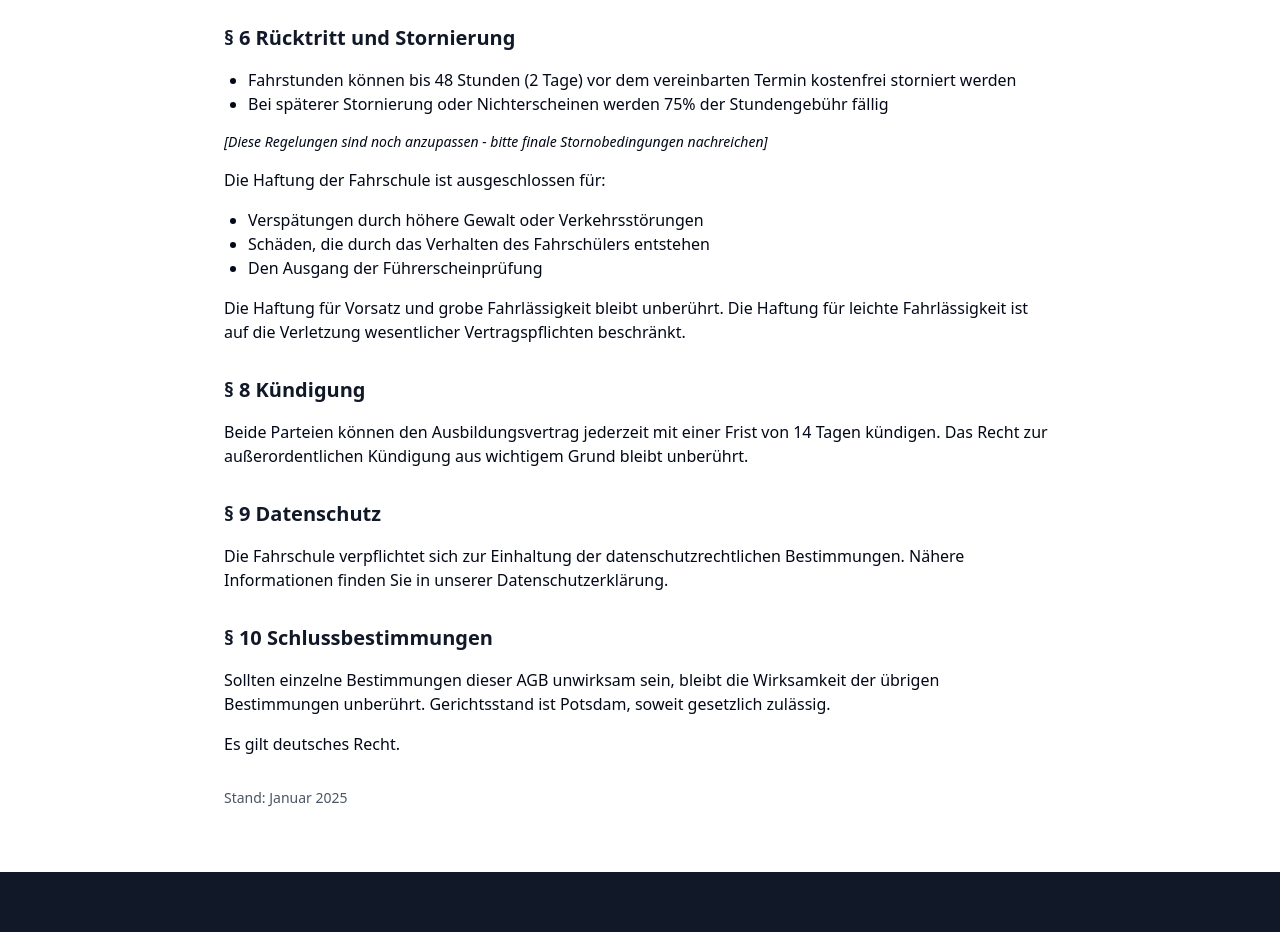
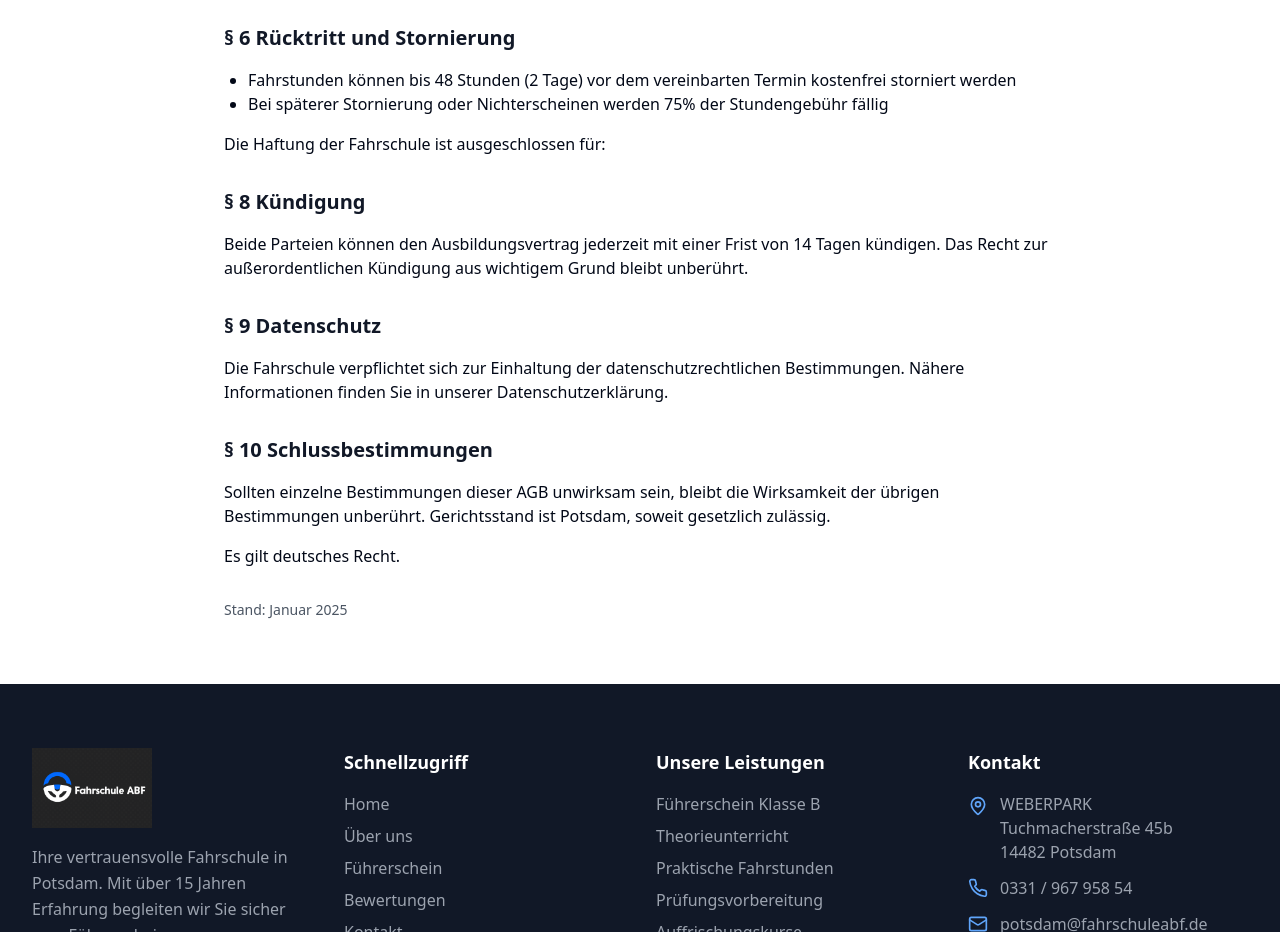
Before and after one commit to jakobkrenzlin-cloud/abf-fahrschule-potsdam, a React (Vite) app: page /agb in a window 1280 px wide. Shown: the part 1080-2012 px from the top of the page. Built offline with nearby package versions, Linux system fonts and the light colour scheme.

Commit message:
Visual edit in Lovable

```diff
--- a/src/pages/AGB.tsx
+++ b/src/pages/AGB.tsx
@@ -48,16 +48,16 @@ const AGB = () => {
             <li>Fahrstunden können bis 48 Stunden (2 Tage) vor dem vereinbarten Termin kostenfrei storniert werden</li>
             <li>Bei späterer Stornierung oder Nichterscheinen werden 75% der Stundengebühr fällig</li>
           </ul>
-          <p className="mb-4 text-sm italic">[Diese Regelungen sind noch anzupassen - bitte finale Stornobedingungen nachreichen]</p>
+
 
 
           <p className="mb-4">Die Haftung der Fahrschule ist ausgeschlossen für:</p>
           <ul className="mb-4 ml-6 list-disc">
-            <li>Verspätungen durch höhere Gewalt oder Verkehrsstörungen</li>
-            <li>Schäden, die durch das Verhalten des Fahrschülers entstehen</li>
-            <li>Den Ausgang der Führerscheinprüfung</li>
+
+
+
           </ul>
-          <p className="mb-4">Die Haftung für Vorsatz und grobe Fahrlässigkeit bleibt unberührt. Die Haftung für leichte Fahrlässigkeit ist auf die Verletzung wesentlicher Vertragspflichten beschränkt.</p>
+
 
           <h2 className="text-xl font-semibold text-gray-900 mb-4 mt-8">§ 8 Kündigung</h2>
           <p className="mb-4">Beide Parteien können den Ausbildungsvertrag jederzeit mit einer Frist von 14 Tagen kündigen. Das Recht zur außerordentlichen Kündigung aus wichtigem Grund bleibt unberührt.</p>
```
